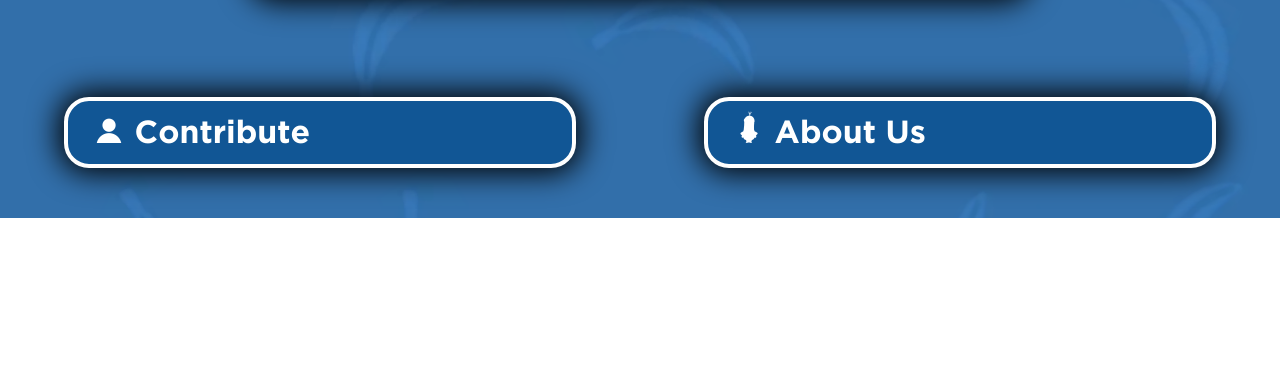
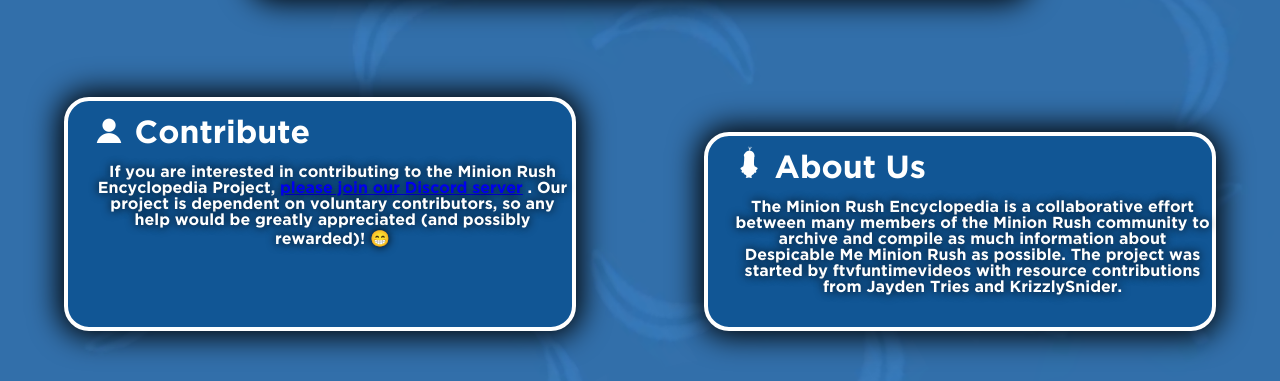
Before and after one commit to MinionRushEncyclopedia/home, a plain HTML site: page index.html in a window 1280 px wide. Shown: the part 924-1305 px from the top of the page. Before the commit the page ends 1142 px from the top, so only its background shows below. Drawn offline with Linux system fonts and the light colour scheme.

Commit message:
Add files via upload

```diff
--- a/index.html
+++ b/index.html
@@ -6,6 +6,7 @@
 		<meta name="viewport" content="width=device-width, initial-scale=1.0">
 		<meta name="keywords" content="Minion Rush, Minion Rush Encyclopedia, Minion Rush Encyclopedia Project, ftvfuntimevideos">
 		<meta name="descritpion" content="The Minion Rush Encyclopedia is the ultimate resource for all things related to Minion Rush!">
+		<meta name="google-site-verification" content="6LlkJ7narCes5VG_LWgi4CM-RjIM3aOAuklWTCh8Pqw" />
 
 		<link rel="icon" type="image/jpg" href="Media/LOGOS/MinionRushEncyclopediaIcon.png"/>
 		<title>Minion Rush Encyclopedia - Home</title>
@@ -21,11 +22,11 @@
 		<button class="tablink"> About Us </button>
 		<div class="page_name"> Home </div>
 		<h1>The Minion Rush Encyclopedia is the <u>ULTIMATE</u> resource for <i>EVERYTHING</i> Minion Rush related!</h1>
-		<div class="mediaBox"> Hello Fellow Minion Rushers! <iframe width="480" height="270" src="https://www.youtube.com/embed/W3OBMnOyghY"> </iframe> <p>Watch the video above to learn more about our project!</p> </div>
+		<div class="mediaBox"> Hello Fellow Minion Rushers! <iframe width="480" height="270" src="https://www.youtube.com/embed/W3OBMnOyghY"> </iframe> <p class="subscript">Watch the video above to learn more about our project!</p> </div>
 
 		<div class="container">
-			<div class="SmallMediaBox"> <img src="Media/ICONS/contribute.png" class="image_emoticon"> Contribute </div>
-			<div class="SmallMediaBox"> <img src="Media/ICONS/about_us.png" class="image_emoticon"> About Us </div>
+			<div class="SmallMediaBox"> <img src="Media/ICONS/contribute.png" class="image_emoticon"> Contribute <p> If you are interested in contributing to the Minion Rush Encyclopedia Project, <a href="https://discord.com/invite/KmC27dH" target="_blank" rel="noopener noreferrer">please join our Discord server</a> . Our project is dependent on voluntary contributors, so any help would be greatly appreciated (and possibly rewarded)! 😁<br> </br> <br> </br> </p> </div>
+			<div class="SmallMediaBox"> <img src="Media/ICONS/about_us.png" class="image_emoticon"> About Us <p> The Minion Rush Encyclopedia is a collaborative effort between many members of the Minion Rush community to archive and compile as much information about Despicable Me Minion Rush as possible. The project was started by ftvfuntimevideos with resource contributions from Jayden Tries and KrizzlySnider. </p> </div>
 		</div>
     </body>
 </html>
```
